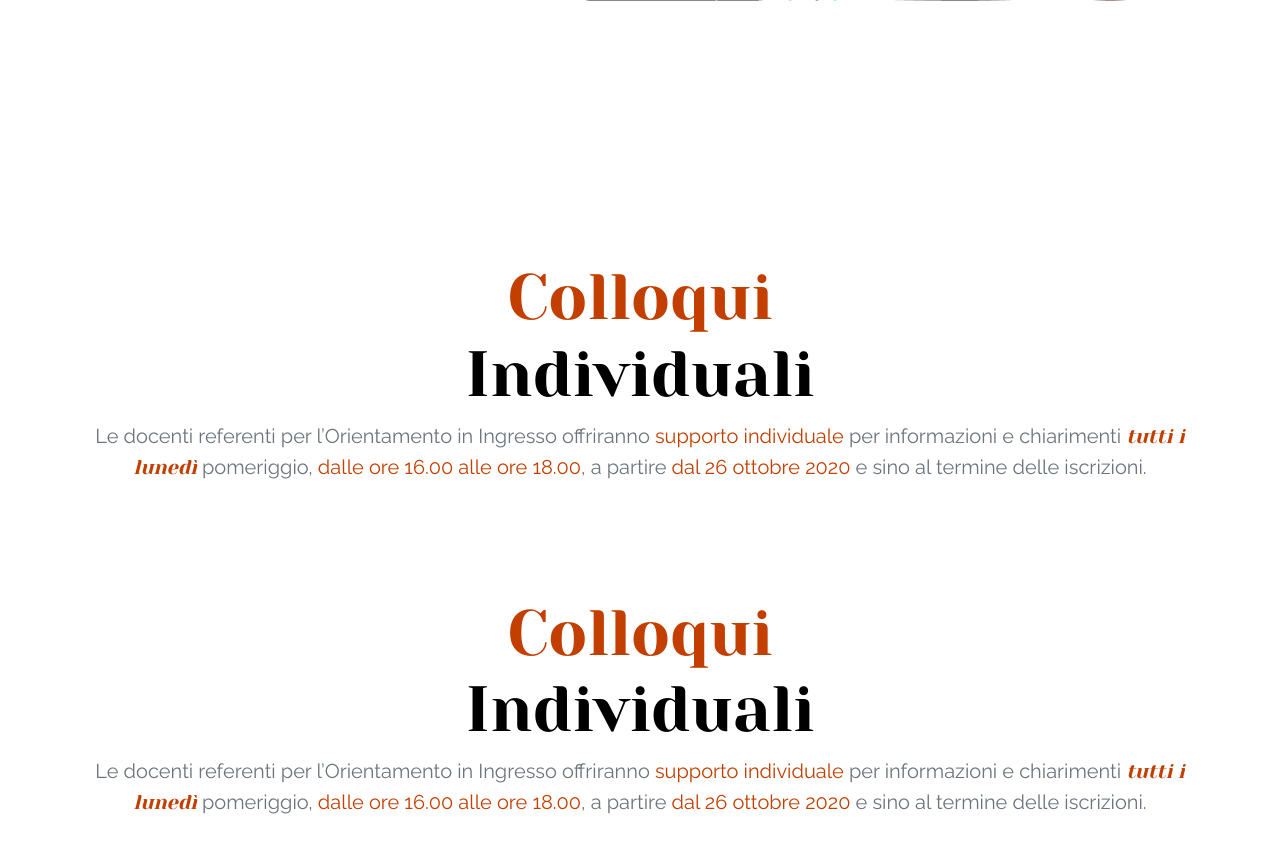
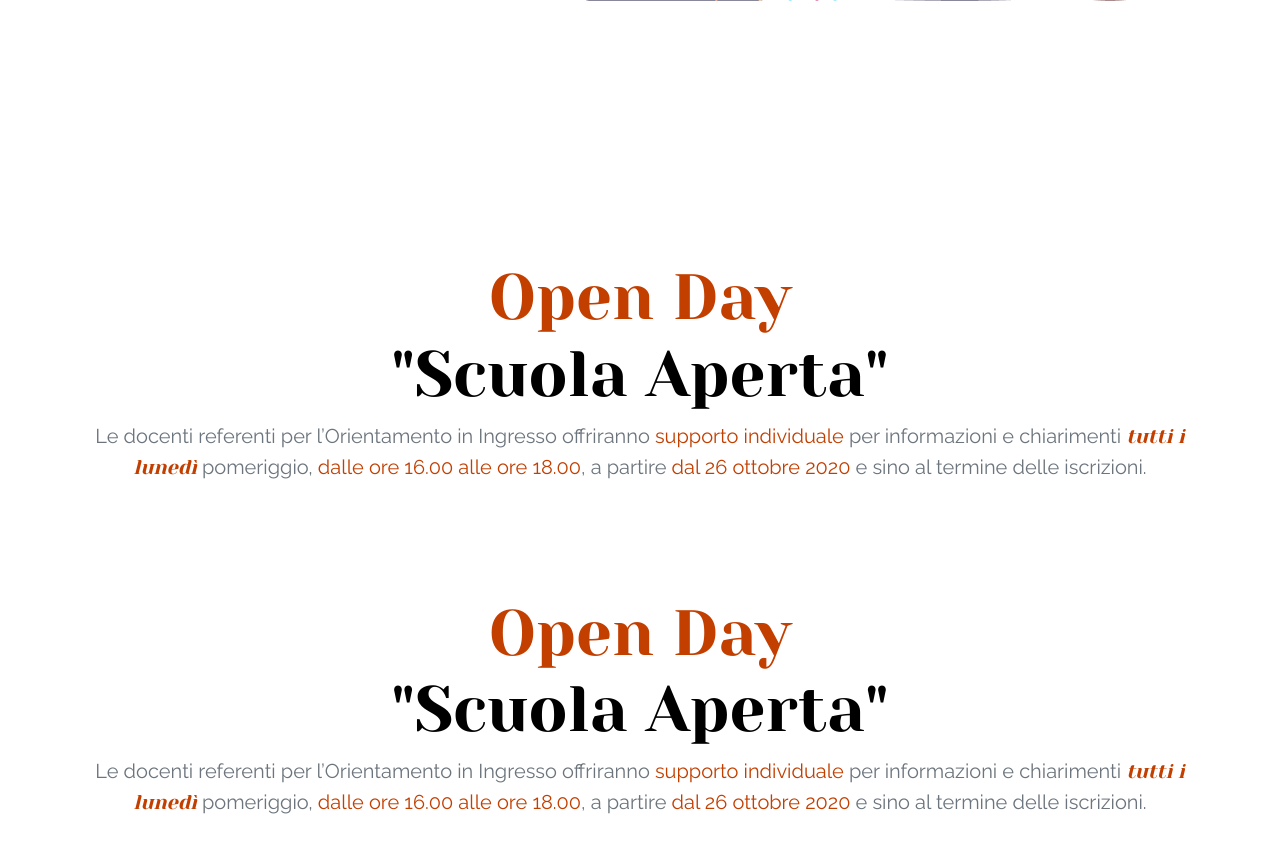
Before and after one commit to PiervitoCreanza/orientamento.liceodegiorgi.edu.it, a Jekyll site: the page built from incontri.html, in a window 1280 px wide and 900 px high, scrolled down 689 px. Shown: the top 853 px of the window. Built offline with Jekyll 4.4.1, drawn with Linux system fonts in a browser that asks for light colours; some of the changed text lies outside the part shown.

Commit message:
Updated '_includes/incontro.html' via CloudCannon

```diff
--- a/_includes/incontro.html
+++ b/_includes/incontro.html
@@ -4,7 +4,7 @@
         <div class="col-12">
           <!-- Heading -->
           <h1 class="display-3 text-center editable">
-            <span class="text-red">Colloqui</span><br />Individuali
+            <span class="text-red">Open Day</span><br />"Scuola Aperta"
           </h1>
           <!-- Text -->
           <p class="lead text-center text-muted mb-6 mb-lg-8 editable">
```
